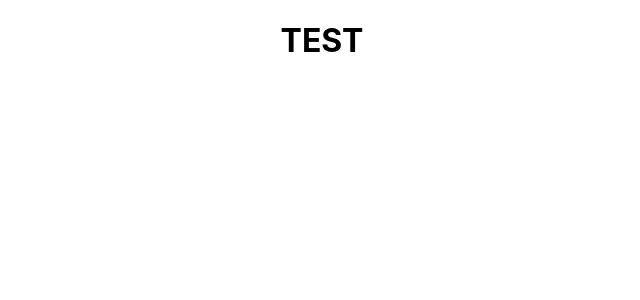
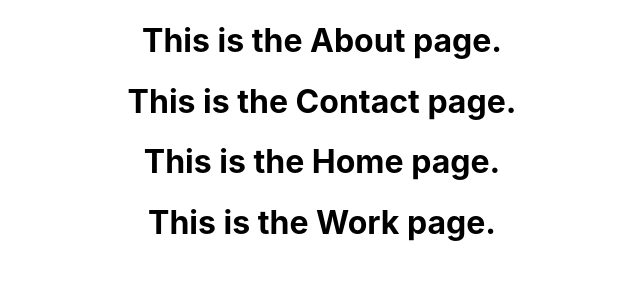
Before and after one commit to Guillermo-Martin/jscPortfolio, a React (Create React App) app: page / in a window 1280 px wide. Shown: the top 300 px of the page, without its empty margins (318-958 px from the left). Built offline with nearby package versions, Linux system fonts and the light colour scheme.

Commit message:
Create Pages folder with components for each page

```diff
--- a/src/App.js
+++ b/src/App.js
@@ -1,10 +1,17 @@
 import React from 'react';
+import About from './pages/About';
+import Contact from './pages/Contact';
+import Home from './pages/Home';
+import Work from './pages/Work';
 import './App.css';
 
 function App() {
   return (
     <div className="App">
-      <h1>TEST</h1>
+      <About />
+      <Contact />
+      <Home />
+      <Work />
     </div>
   );
 }
--- /dev/null
+++ b/src/pages/About.js
@@ -0,0 +1,9 @@
+import React from 'react';
+
+function About() {
+  return (
+    <h1>This is the About page.</h1>
+  )
+}
+
+export default About;
--- /dev/null
+++ b/src/pages/Contact.js
@@ -0,0 +1,9 @@
+import React from 'react';
+
+function Contact() {
+  return (
+    <h1>This is the Contact page.</h1>
+  )
+}
+
+export default Contact;
--- /dev/null
+++ b/src/pages/Home.js
@@ -0,0 +1,9 @@
+import React from 'react';
+
+function Home() {
+  return (
+    <h1>This is the Home page.</h1>
+  )
+}
+
+export default Home;
--- /dev/null
+++ b/src/pages/Work.js
@@ -0,0 +1,9 @@
+import React from 'react';
+
+function Work() {
+  return (
+    <h1>This is the Work page.</h1>
+  )
+}
+
+export default Work;
```
